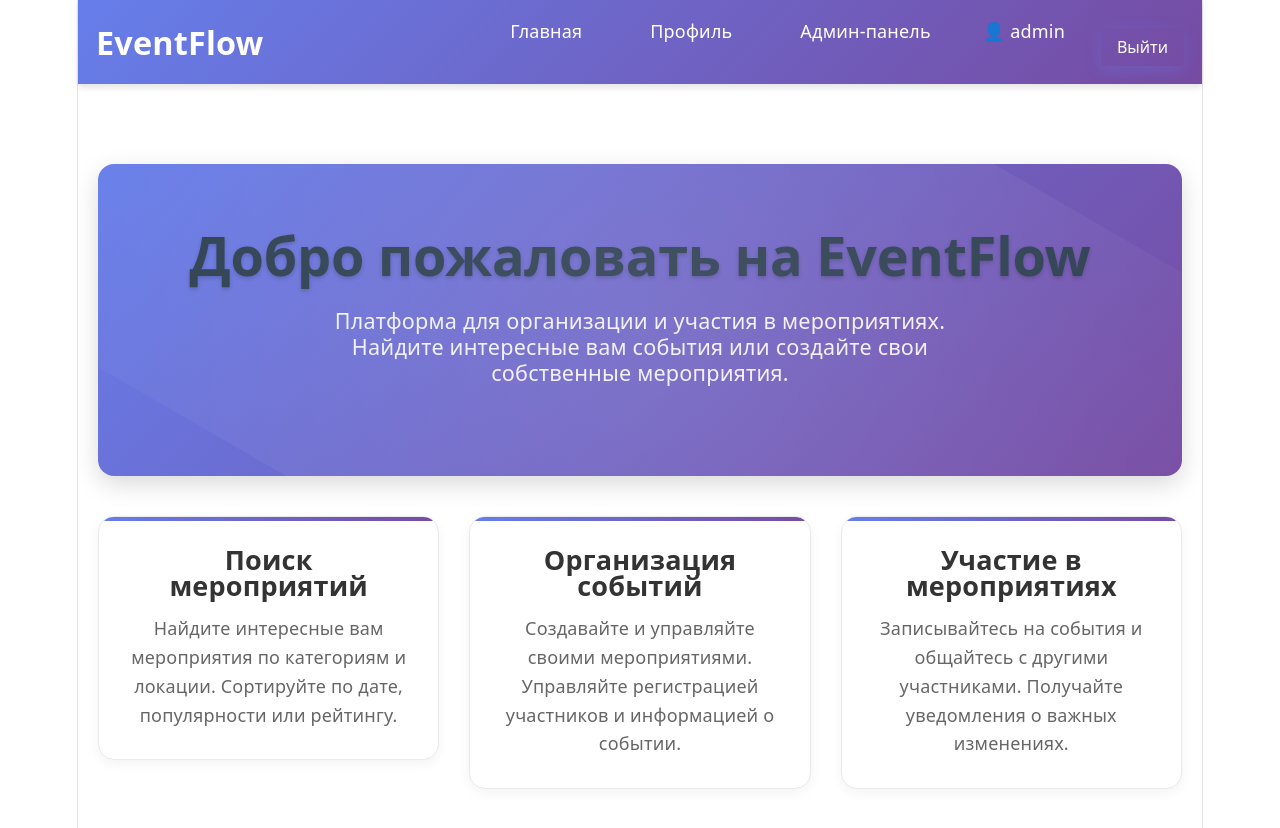
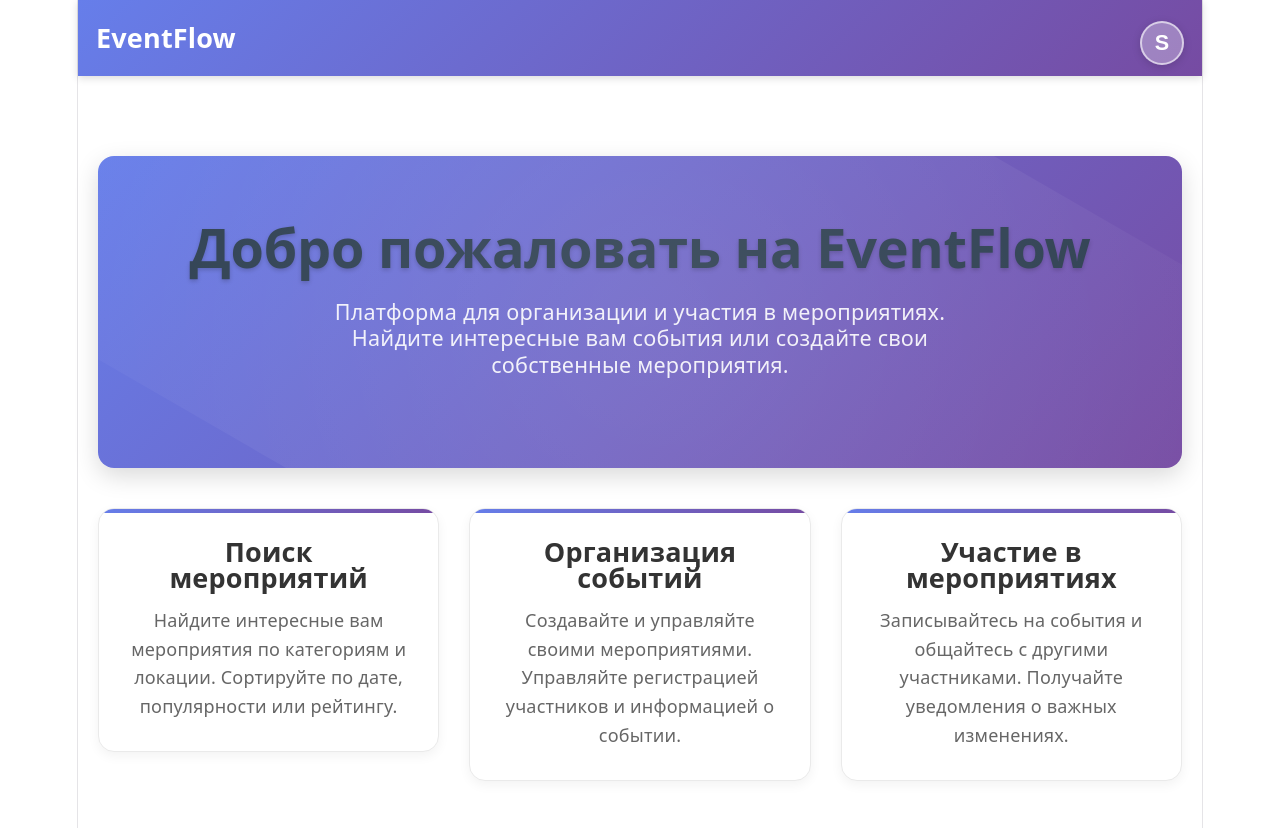
Before and after one commit to Sarvyk/FrontEventFlowApp, a React (Vite) app: page / in a window 1280 px wide. Shown: the top 828 px of the page. Built offline with nearby package versions, Linux system fonts and the light colour scheme; sample sign-in values are in the browser's storage.

Commit message:
Чуть переделана хидер

```diff
--- a/src/components/Header.css
+++ b/src/components/Header.css
@@ -1,8 +1,8 @@
 .header {
   background: linear-gradient(135deg, #667eea 0%, #764ba2 100%);
   color: white;
-  padding: 1rem 0;
-  box-shadow: 0 4px 6px rgba(0,0,0,0.1);
+  padding: 0.6rem 0;
+  box-shadow: 0 2px 8px rgba(0,0,0,0.15);
   position: sticky;
   top: 0;
   z-index: 100;
@@ -18,13 +18,11 @@
 }
 
 .header-logo {
-  font-size: 1.8rem;
+  font-size: 1.5rem;
   font-weight: 700;
   color: white;
   text-decoration: none;
   transition: all 0.3s ease;
-  display: flex;
-  align-items: center;
 }
 
 .header-logo:hover {
@@ -36,59 +34,115 @@
   list-style: none;
   margin: 0;
   padding: 0;
-  gap: 2rem;
-}
-
-.header-nav-item {
-  position: relative;
+  gap: 0.75rem;
 }
 
 .header-nav-link {
   color: white;
   text-decoration: none;
-  transition: all 0.3s ease;
-  padding: 8px 16px;
-  border-radius: 4px;
+  transition: all 0.2s ease;
+  padding: 8px 14px;
+  border-radius: 8px;
   font-weight: 500;
+  font-size: 1rem;
 }
 
 .header-nav-link:hover {
   background-color: rgba(255, 255, 255, 0.2);
-  transform: translateY(-2px);
 }
 
-/* Стили для кнопки выхода */
-.button-link {
+/* Dropdown */
+.user-dropdown {
+  position: relative;
+}
+
+.avatar-btn {
+  width: 44px;
+  height: 44px;
+  border-radius: 50%;
+  background: rgba(255, 255, 255, 0.3);
+  border: 2px solid rgba(255, 255, 255, 0.6);
+  color: white;
+  font-size: 1.2rem;
+  font-weight: 700;
+  cursor: pointer;
+  transition: all 0.2s ease;
+  display: flex;
+  align-items: center;
+  justify-content: center;
+  box-shadow: 0 2px 8px rgba(0, 0, 0, 0.15);
+}
+
+.avatar-btn:hover {
+  background: rgba(255, 255, 255, 0.5);
+  transform: scale(1.1);
+  box-shadow: 0 4px 12px rgba(0, 0, 0, 0.2);
+}
+
+.dropdown-menu {
+  position: absolute;
+  top: calc(100% + 8px);
+  right: 0;
+  background: white;
+  border-radius: 10px;
+  box-shadow: 0 4px 20px rgba(0, 0, 0, 0.15);
+  min-width: 180px;
+  overflow: hidden;
+  z-index: 200;
+  animation: dropdownFadeIn 0.2s ease;
+}
+
+@keyframes dropdownFadeIn {
+  from {
+    opacity: 0;
+    transform: translateY(-8px);
+  }
+  to {
+    opacity: 1;
+    transform: translateY(0);
+  }
+}
+
+.dropdown-item {
+  display: block;
+  padding: 10px 16px;
+  color: #333;
+  text-decoration: none;
+  font-size: 0.95rem;
+  transition: background 0.2s ease;
+}
+
+.dropdown-item:hover {
+  background: #f5f5f5;
+}
+
+.logout-btn {
   background: none;
   border: none;
+  width: 100%;
+  text-align: left;
   cursor: pointer;
-  font-family: inherit;
-  padding: 8px 16px;
-  border-radius: 4px;
-  transition: all 0.3s ease;
-  color: white;
-  font-weight: 500;
+  color: #e74c3c;
+  border-top: 1px solid #eee;
 }
 
-.button-link:hover {
-  background-color: rgba(255, 255, 255, 0.2);
-  transform: translateY(-2px);
+.logout-btn:hover {
+  background: #fff5f5;
+  color: #c0392b;
 }
 
 /* Адаптивность */
 @media (max-width: 768px) {
   .header-container {
     flex-direction: column;
-    gap: 1rem;
+    gap: 0.5rem;
   }
 
   .header-nav-list {
-    gap: 1rem;
-    flex-wrap: wrap;
-    justify-content: center;
+    gap: 0.3rem;
   }
 
   .header-logo {
-    font-size: 1.5rem;
+    font-size: 1.3rem;
   }
 }
--- a/src/components/Header.tsx
+++ b/src/components/Header.tsx
@@ -1,17 +1,37 @@
-import React from 'react';
+import React, { useState, useEffect, useRef } from 'react';
 import { Link, useNavigate } from 'react-router-dom';
 import './Header.css';
 import { useAuth } from '../contexts/AuthContext';
 
 const Header: React.FC = () => {
-  const { isAuthenticated, hasRole, getUserRoles, logout } = useAuth();
+  const { isAuthenticated, hasRole, logout, getUsername } = useAuth();
+  const [dropdownOpen, setDropdownOpen] = useState(false);
+  const dropdownRef = useRef<HTMLDivElement>(null);
   const navigate = useNavigate();
-  const roles = getUserRoles();
+  const username = getUsername();
+  const initials = username ? username[0].toUpperCase() : '👤';
+
+  useEffect(() => {
+    const handleClickOutside = (event: MouseEvent) => {
+      if (dropdownRef.current && !dropdownRef.current.contains(event.target as Node)) {
+        setDropdownOpen(false);
+      }
+    };
+    document.addEventListener('mousedown', handleClickOutside);
+    return () => document.removeEventListener('mousedown', handleClickOutside);
+  }, []);
 
   const handleLogout = () => {
     logout();
     navigate('/');
+    setDropdownOpen(false);
   };
+
+  const dropdownItems = [
+    { label: 'Профиль', to: '/profile' },
+    ...(hasRole('Organizer') ? [{ label: 'Мои мероприятия', to: '/organizer/dashboard' }] : []),
+    ...(hasRole('Admin') ? [{ label: 'Админ-панель', to: '/admin' }] : []),
+  ];
 
   return (
     <header className="header">
@@ -20,44 +40,40 @@ const Header: React.FC = () => {
           EventFlow
         </Link>
         <nav className="header-nav">
-          <ul className="header-nav-list">
-            <li className="header-nav-item">
-              <Link to="/" className="header-nav-link">Главная</Link>
-            </li>
-            {!isAuthenticated && (
-              <>
-                <li className="header-nav-item">
-                  <Link to="/login" className="header-nav-link">Вход</Link>
-                </li>
-                <li className="header-nav-item">
-                  <Link to="/register" className="header-nav-link">Регистрация</Link>
-                </li>
-              </>
-            )}
-            {isAuthenticated && (
-              <>
-                <li className="header-nav-item">
-                  <Link to="/profile" className="header-nav-link">Профиль</Link>
-                </li>
-                {hasRole('Organizer') && (
-                  <li className="header-nav-item">
-                    <Link to="/organizer/dashboard" className="header-nav-link">Мои мероприятия</Link>
-                  </li>
-                )}
-                {hasRole('Admin') && (
-                  <li className="header-nav-item">
-                    <Link to="/admin" className="header-nav-link">Админ-панель</Link>
-                  </li>
-                )}
-                <li className="header-nav-item header-debug" title={`Роли: [${roles.join(', ')}] | Admin: ${hasRole('Admin')}`}>
-                  {isAuthenticated ? `👤 ${roles.length > 0 ? roles[0] : 'User'}` : ''}
-                </li>
-                <li className="header-nav-item">
-                  <button onClick={handleLogout} className="header-nav-link button-link">Выйти</button>
-                </li>
-              </>
-            )}
-          </ul>
+          {!isAuthenticated ? (
+            <ul className="header-nav-list">
+              <li><Link to="/" className="header-nav-link">Главная</Link></li>
+              <li><Link to="/login" className="header-nav-link">Вход</Link></li>
+              <li><Link to="/register" className="header-nav-link">Регистрация</Link></li>
+            </ul>
+          ) : (
+            <div ref={dropdownRef} className="user-dropdown">
+              <button
+                className="avatar-btn"
+                onClick={() => setDropdownOpen(!dropdownOpen)}
+                title={`Пользователь: ${username || 'User'}`}
+              >
+                {initials}
+              </button>
+              {dropdownOpen && (
+                <div className="dropdown-menu">
+                  {dropdownItems.map((item) => (
+                    <Link
+                      key={item.to}
+                      to={item.to}
+                      className="dropdown-item"
+                      onClick={() => setDropdownOpen(false)}
+                    >
+                      {item.label}
+                    </Link>
+                  ))}
+                  <button className="dropdown-item logout-btn" onClick={handleLogout}>
+                    Выйти
+                  </button>
+                </div>
+              )}
+            </div>
+          )}
         </nav>
       </div>
     </header>
--- a/src/pages/EventListPage.css
+++ b/src/pages/EventListPage.css
@@ -181,8 +181,6 @@
 
 
 @media (max-width: 768px) {
-  .events-list {
-
   .event-card {
     flex-direction: column;
   }
--- a/src/pages/OrganizerDashboard.css
+++ b/src/pages/OrganizerDashboard.css
@@ -447,6 +447,4 @@
     overflow: hidden;
     text-overflow: ellipsis;
   }
-    width: 100%;
-  }
 }
```
